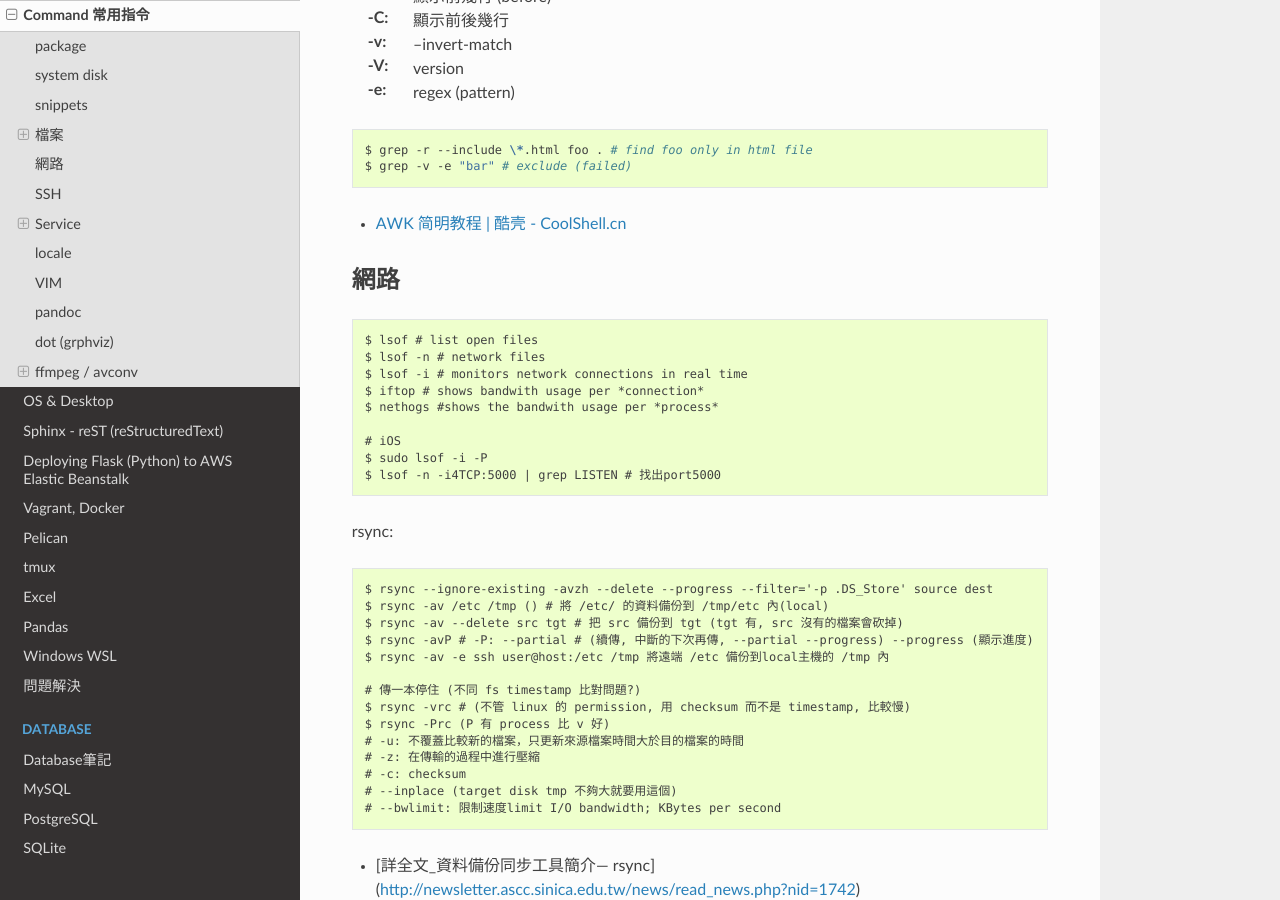
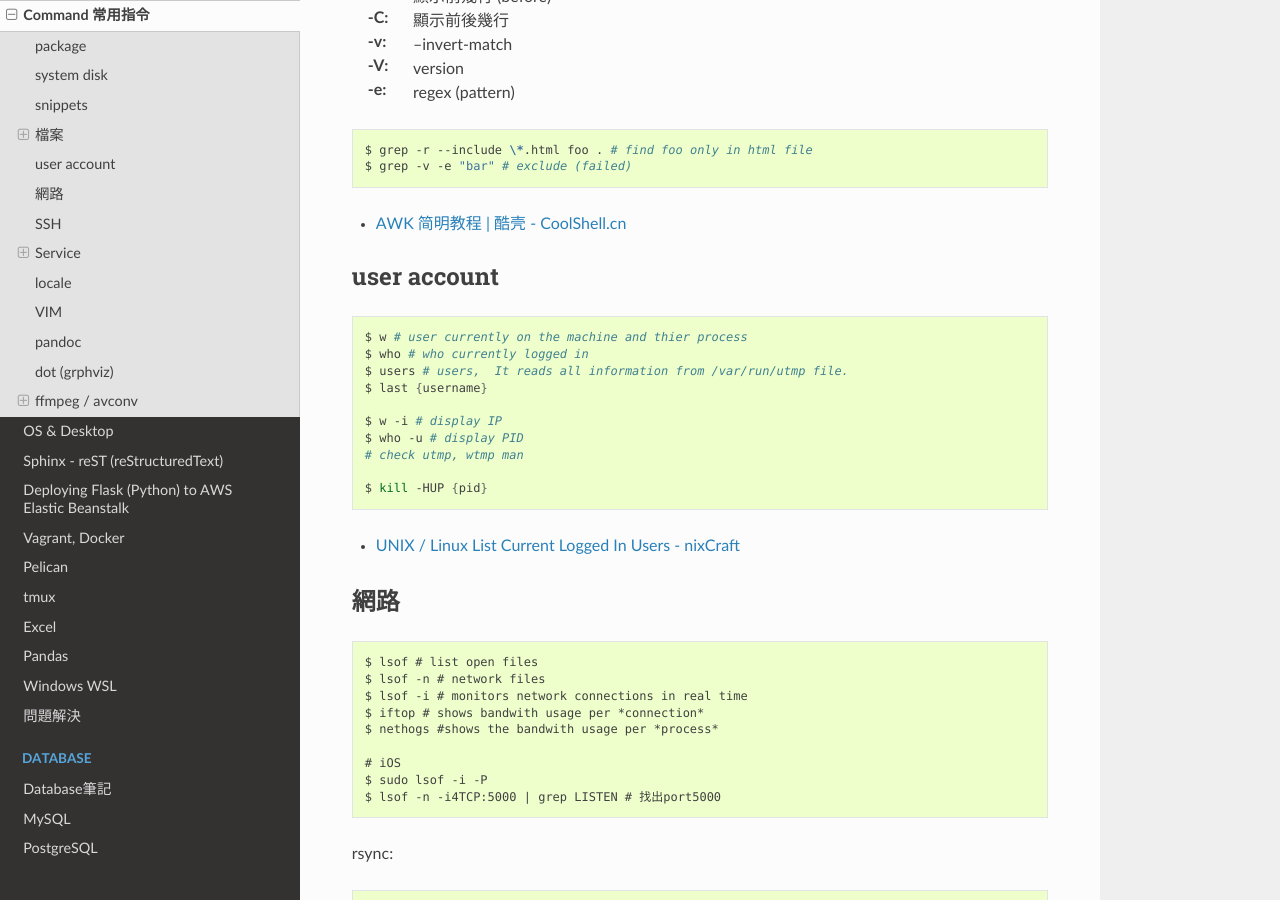
Before and after one commit to moogoo78/comp.suhen.org, a Sphinx documentation site: the page built from docs/source/command_line.rst, in a window 1280 px wide and 900 px high, scrolled down 5542 px. Built offline with Sphinx 7.4.7 and the Read the Docs theme 2.0.0, drawn with Linux system fonts in a browser that asks for light colours.

Commit message:
edited source

```diff
--- a/docs/source/command_line.rst
+++ b/docs/source/command_line.rst
@@ -281,6 +281,24 @@ bzip2 的壓縮率比較大, 運算時間長
 * `AWK 简明教程 | 酷壳 - CoolShell.cn <http://coolshell.cn/articles/9070.html>`__
 
 
+
+user account
+------------------
+
+.. code-block:: bash
+
+   $ w # user currently on the machine and thier process
+   $ who # who currently logged in
+   $ users # users,  It reads all information from /var/run/utmp file.
+   $ last {username}
+
+   $ w -i # display IP
+   $ who -u # display PID
+   # check utmp, wtmp man
+
+   $ kill -HUP {pid}
+
+- `UNIX / Linux List Current Logged In Users - nixCraft <https://www.cyberciti.biz/faq/unix-linux-list-current-logged-in-users/>`__
 
 網路
 ----------------
```
